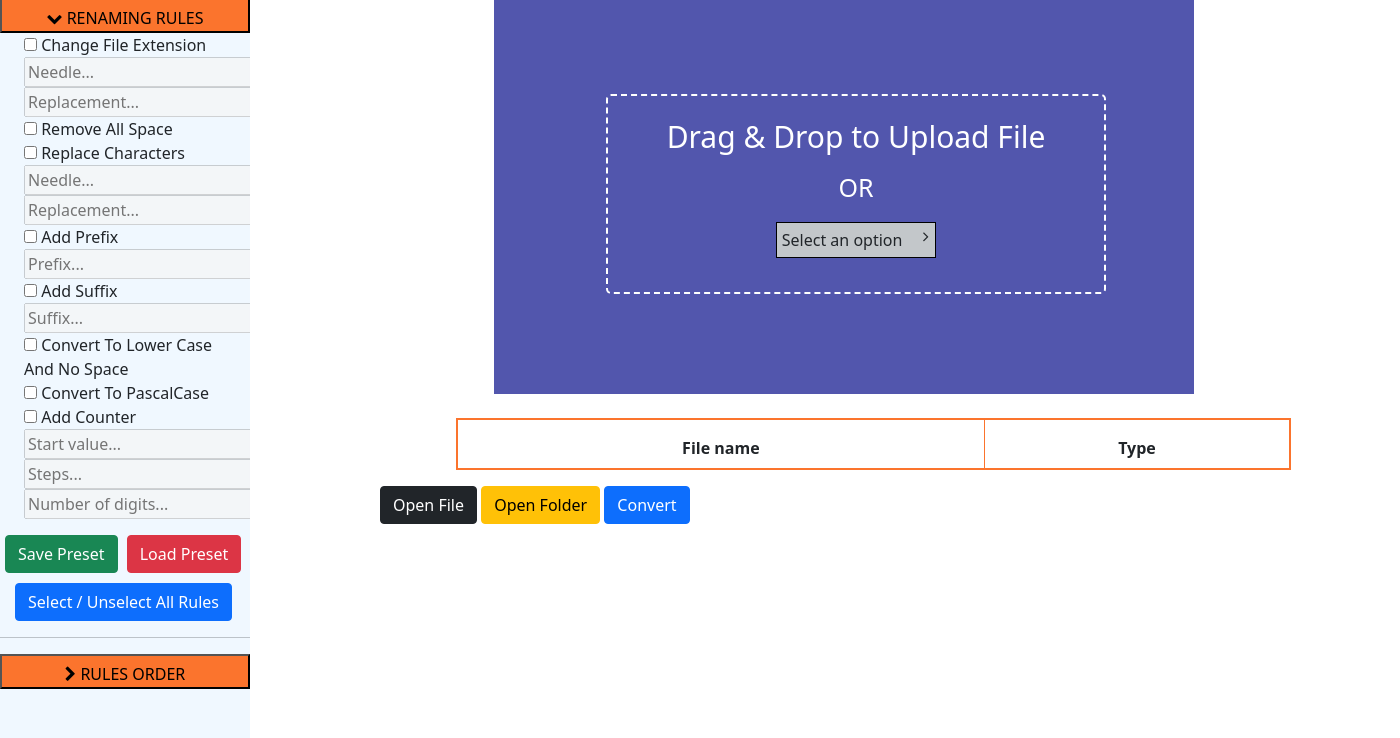
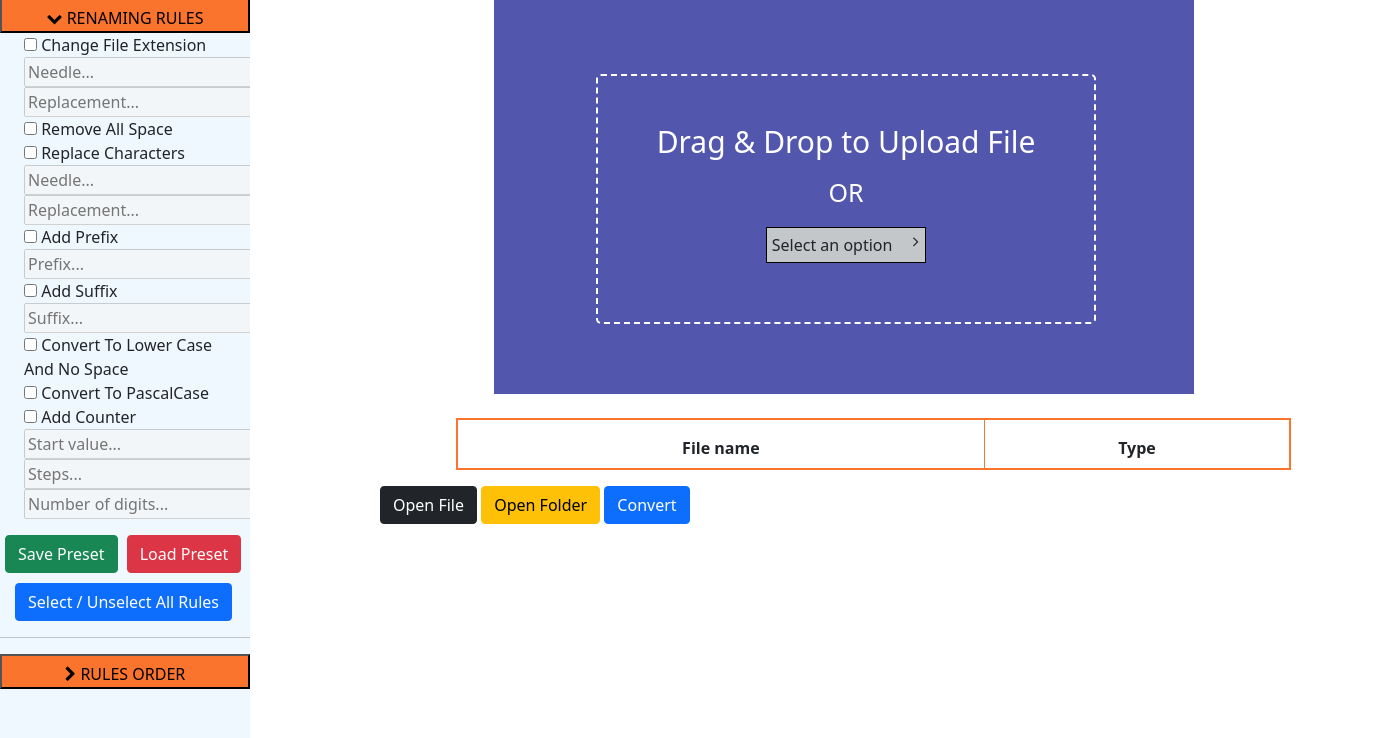
Before and after one commit to entee28/batch-rename, an Electron app: page src/index.html in a window 1400 px wide. Shown: the part 62-800 px from the top of the page. Drawn offline with nearby package versions, Linux system fonts and the light colour scheme.

Commit message:
easter egg drag drop - Uy

```diff
--- a/src/style.css
+++ b/src/style.css
@@ -192,7 +192,7 @@ h5{
 
   .drag-area{
     border: 2px dashed #fff;
-    height: 200px;
+    height: 250px;
     width: 500px;
     border-radius: 5px;
     display: flex;
@@ -200,8 +200,8 @@ h5{
     justify-content: center;
     flex-direction: column;
     background: #5256ad;
-    margin-left: 100px;
-    margin-top: 100px;
+    margin-left: 90px;
+    margin-top: 80px;
   }
 
   .drag-back{
@@ -254,6 +254,7 @@ h5{
 	transition: max-height .5s ease-out;
 	max-height: 20em;
 	overflow: hidden;
+    text-align: center !important;
 }
 
 .dropdown .menu .option{
```
